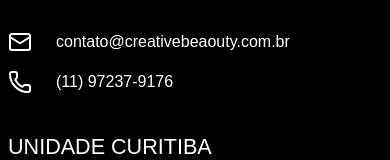
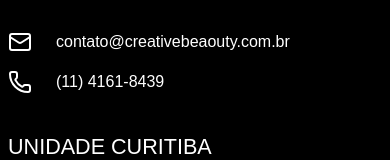
Before and after one commit to agenciane/creative-beauty, a Next.js app: page / in a window 390 px wide. Shown: the part 5044-5204 px from the top of the page. Built offline with nearby package versions, Linux system fonts and the light colour scheme; a web font is replaced by a local one.

Commit message:
fix: update contact phone number in footer

```diff
--- a/src/app/page.tsx
+++ b/src/app/page.tsx
@@ -135,7 +135,7 @@
             </div>
             <div className="flex flex-row gap-4 py-2">
               <Phone width={24} height={24} />
-              <span>(11) 97237-9176</span>
+              <span>(11) 4161-8439</span>
             </div>
           </div>
           <div>
```
